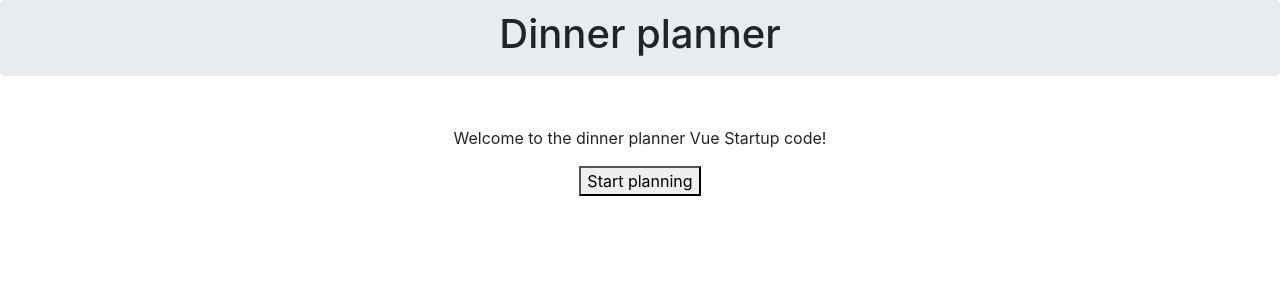
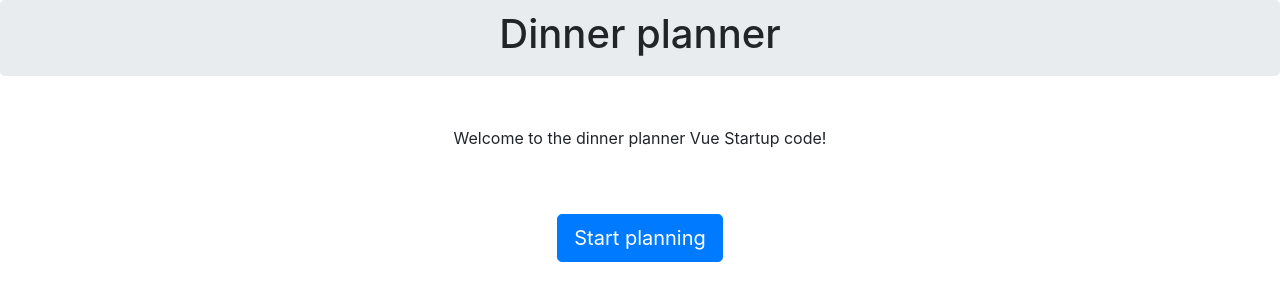
Before and after one commit to joarse/dinnerplanner-html-vue, a Vue app: page /#/ in a window 1280 px wide. Shown: the top 300 px of the page. Built offline with nearby package versions, Linux system fonts and the light colour scheme.

Commit message:
changed layout to bootstrap

```diff
--- a/src/components/Welcome.vue
+++ b/src/components/Welcome.vue
@@ -1,13 +1,20 @@
 <template>
 
   <div class="welcome">
-    <p>
-      {{ msg }}
-    </p>
 
-    <router-link to="/search">
-      <button>Start planning</button>
-    </router-link>
+    <div class="row">
+      <div class="col-12">
+        <p>
+          {{ msg }}
+        </p>
+        <br /><br />
+        <router-link to="/search">
+          <center><button class="btn btn-lg btn-primary">Start planning</button></center>
+        </router-link>
+      </div>
+    </div>
+
+
   </div>
 </template>
 
```
